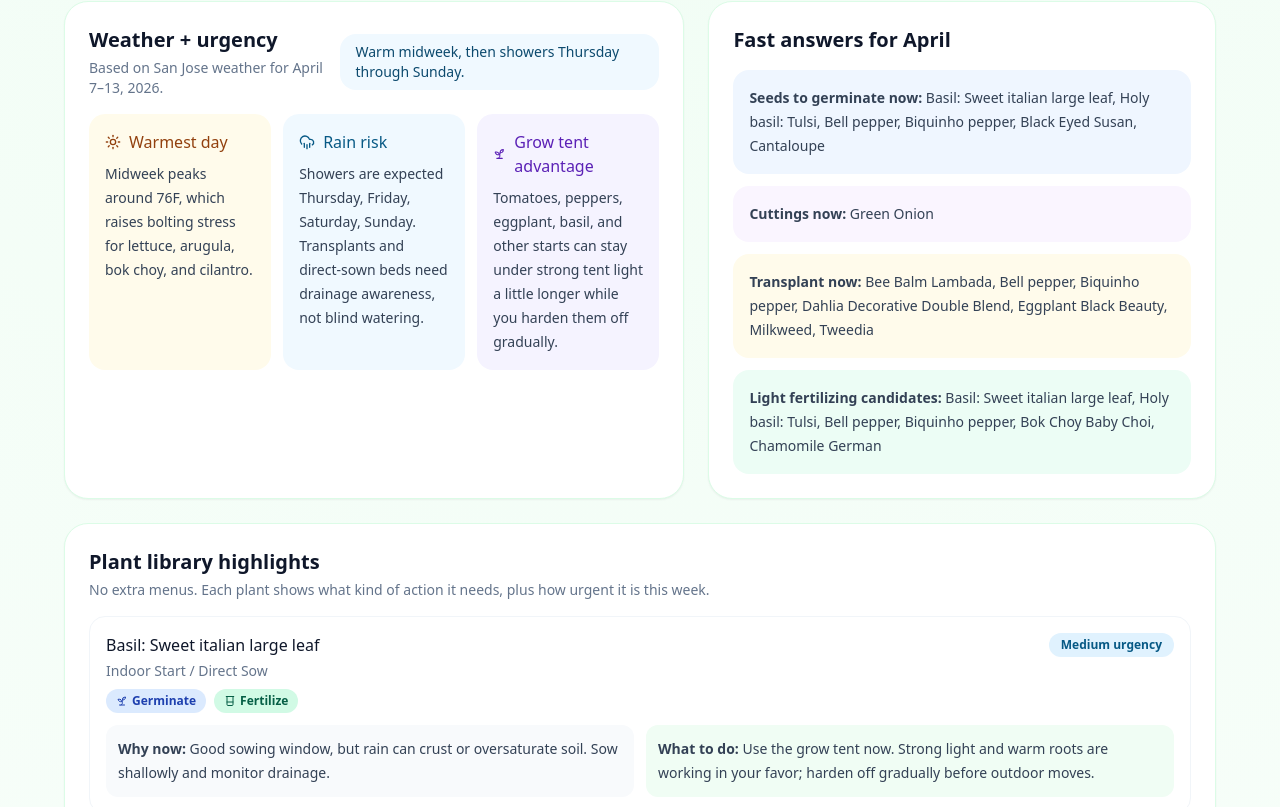
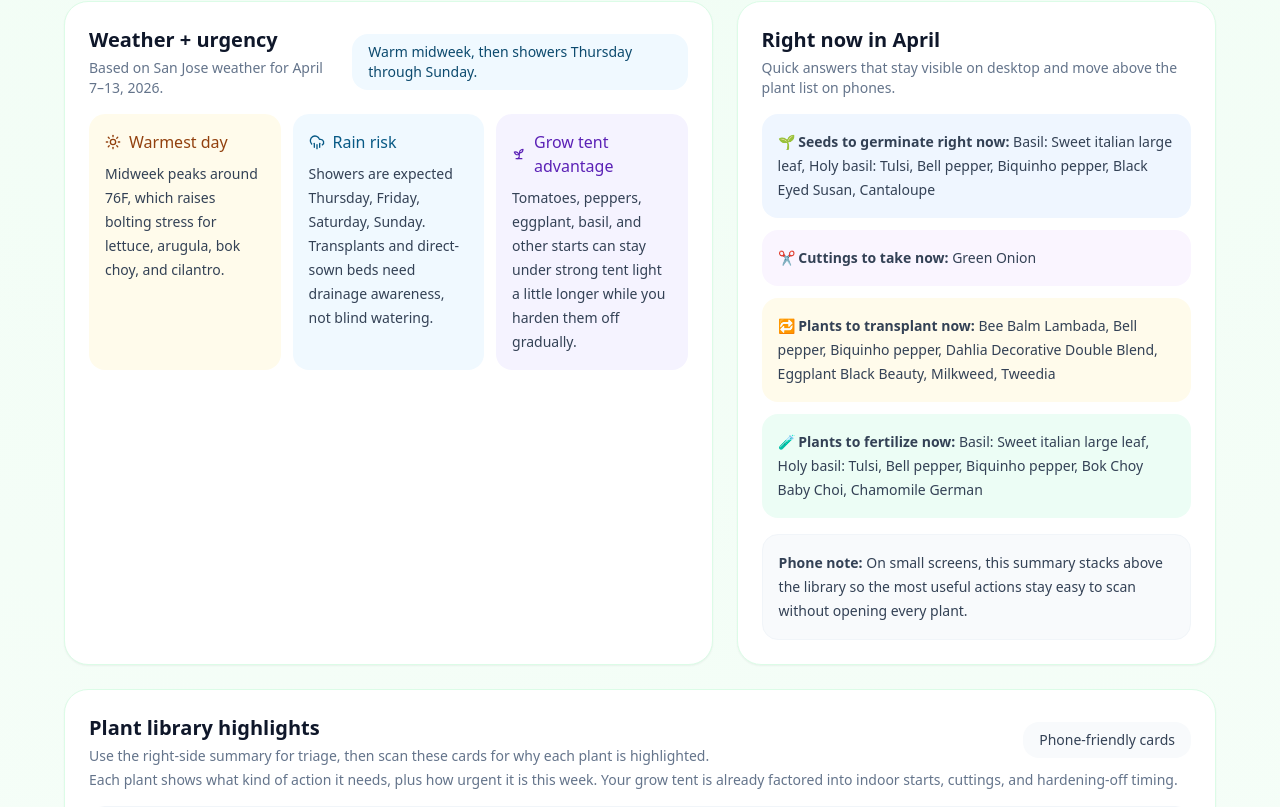
Before and after one commit to nick-ciereck/Click-Garden-Project, a Next.js app: page / in a window 1280 px wide. Shown: the part 393-1200 px from the top of the page. Built offline with nearby package versions, Linux system fonts and the light colour scheme.

Commit message:
Update page.js

```diff
--- a/app/page.js
+++ b/app/page.js
@@ -209,7 +209,7 @@ export default function ClickGardenWebsite() {
           </div>
         </section>
 
-        <section className="grid gap-6 xl:grid-cols-[1.1fr_0.9fr]">
+        <section className="grid gap-6 xl:grid-cols-[1.15fr_0.85fr]">
           <div className="rounded-3xl border border-green-100 bg-white p-5 shadow-sm sm:p-6">
             <div className="flex flex-col gap-3 sm:flex-row sm:items-center sm:justify-between">
               <div>
@@ -236,20 +236,30 @@ export default function ClickGardenWebsite() {
             </div>
           </div>
 
-          <div className="rounded-3xl border border-green-100 bg-white p-5 shadow-sm sm:p-6">
-            <h2 className="text-xl font-semibold text-slate-900">Fast answers for {monthFilter}</h2>
+          <aside className="rounded-3xl border border-green-100 bg-white p-5 shadow-sm sm:p-6 xl:sticky xl:top-4 self-start">
+            <h2 className="text-xl font-semibold text-slate-900">Right now in {monthFilter}</h2>
+            <p className="mt-1 text-sm text-slate-500">Quick answers that stay visible on desktop and move above the plant list on phones.</p>
             <div className="mt-4 space-y-3 text-sm leading-6 text-slate-700">
-              <div className="rounded-2xl bg-blue-50 p-4"><strong>Seeds to germinate now:</strong> {buckets.germinate.slice(0, 6).map((r) => r.plant.name).join(", ") || "None right now."}</div>
-              <div className="rounded-2xl bg-purple-50 p-4"><strong>Cuttings now:</strong> {buckets.cuttings.slice(0, 6).map((r) => r.plant.name).join(", ") || "None right now."}</div>
-              <div className="rounded-2xl bg-amber-50 p-4"><strong>Transplant now:</strong> {buckets.transplant.slice(0, 6).map((r) => r.plant.name).join(", ") || "None right now."}</div>
-              <div className="rounded-2xl bg-emerald-50 p-4"><strong>Light fertilizing candidates:</strong> {buckets.fertilize.slice(0, 6).map((r) => r.plant.name).join(", ") || "None right now."}</div>
+              <div className="rounded-2xl bg-blue-50 p-4"><strong>🌱 Seeds to germinate right now:</strong> {buckets.germinate.slice(0, 6).map((r) => r.plant.name).join(", ") || "None right now."}</div>
+              <div className="rounded-2xl bg-purple-50 p-4"><strong>✂️ Cuttings to take now:</strong> {buckets.cuttings.slice(0, 6).map((r) => r.plant.name).join(", ") || "None right now."}</div>
+              <div className="rounded-2xl bg-amber-50 p-4"><strong>🔁 Plants to transplant now:</strong> {buckets.transplant.slice(0, 6).map((r) => r.plant.name).join(", ") || "None right now."}</div>
+              <div className="rounded-2xl bg-emerald-50 p-4"><strong>🧪 Plants to fertilize now:</strong> {buckets.fertilize.slice(0, 6).map((r) => r.plant.name).join(", ") || "None right now."}</div>
             </div>
-          </div>
+            <div className="mt-4 rounded-2xl border border-slate-100 bg-slate-50 p-4 text-sm leading-6 text-slate-700">
+              <strong>Phone note:</strong> On small screens, this summary stacks above the library so the most useful actions stay easy to scan without opening every plant.
+            </div>
+          </aside>
         </section>
 
         <section className="rounded-3xl border border-green-100 bg-white p-5 shadow-sm sm:p-6">
-          <h2 className="text-xl font-semibold text-slate-900">Plant library highlights</h2>
-          <p className="mt-1 text-sm text-slate-500">No extra menus. Each plant shows what kind of action it needs, plus how urgent it is this week.</p>
+          <div className="flex flex-col gap-3 sm:flex-row sm:items-center sm:justify-between">
+            <div>
+              <h2 className="text-xl font-semibold text-slate-900">Plant library highlights</h2>
+              <p className="mt-1 text-sm text-slate-500">Use the right-side summary for triage, then scan these cards for why each plant is highlighted.</p>
+            </div>
+            <div className="rounded-2xl bg-slate-50 px-4 py-2 text-sm text-slate-700">Phone-friendly cards</div>
+          </div>
+          <p className="mt-1 text-sm text-slate-500">Each plant shows what kind of action it needs, plus how urgent it is this week. Your grow tent is already factored into indoor starts, cuttings, and hardening-off timing.</p>
           <div className="mt-4 grid gap-3">
             {currentMonthPlants.map((plant) => {
               const flags = getFlags(plant, monthFilter);
@@ -272,6 +282,7 @@ export default function ClickGardenWebsite() {
                   <div className="mt-3 grid gap-3 lg:grid-cols-[1fr_1fr]">
                     <div className="rounded-xl bg-slate-50 p-3 text-sm leading-6 text-slate-700"><strong>Why now:</strong> {urgency.reason}</div>
                     <div className="rounded-xl bg-green-50 p-3 text-sm leading-6 text-slate-700"><strong>What to do:</strong> {getActionGuide(plant, monthFilter)}</div>
+                    <div className="rounded-xl bg-white p-3 text-sm leading-6 text-slate-700 ring-1 ring-slate-100 lg:col-span-2"><strong>Phone detail:</strong> This card is meant to replace a cramped table row on mobile, so the reason and action stay readable without extra taps.</div>
                   </div>
                 </div>
               );
```
